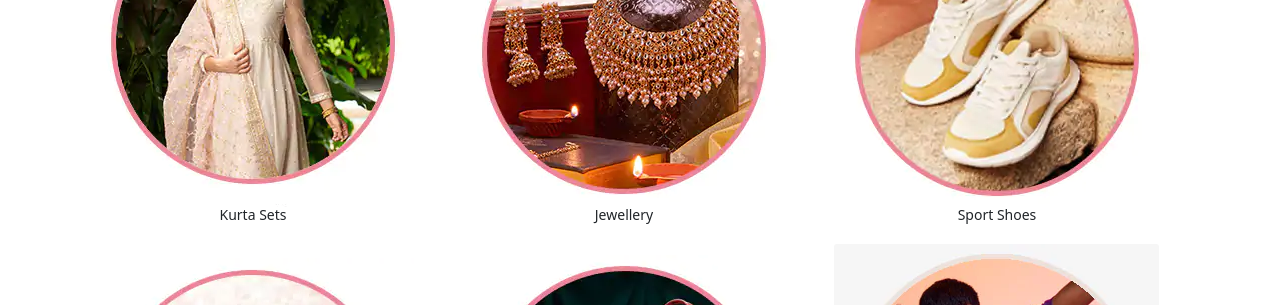
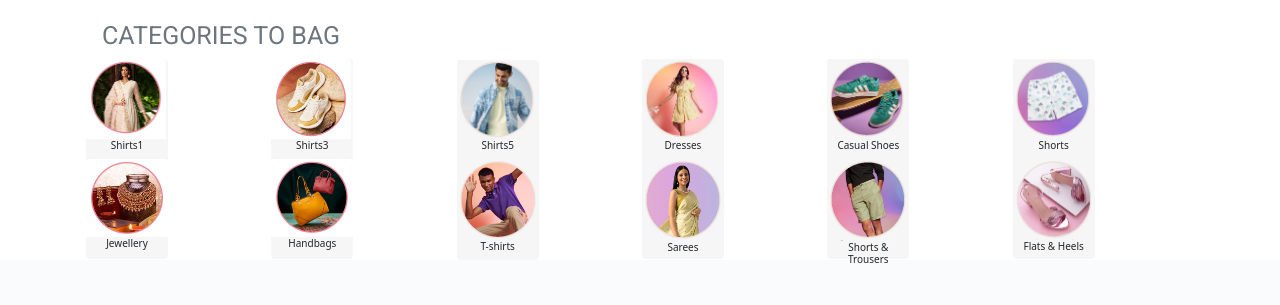
Before and after one commit to johns-joseph/Myntra, a plain HTML site: page index.html in a window 1280 px wide. Shown: the part 870-1175 px from the top of the page. Drawn offline with nearby package versions, Linux system fonts and the light colour scheme.

Commit message:
12 categories section ipad

```diff
--- a/index.html
+++ b/index.html
@@ -15,7 +15,6 @@
 </head>
 <body>
 
-  <!-- major bugfix needed  -->
   <header class="m-org-header">
     <nav class="navbar navbar-expand-lg navbar-light bg-white  px-lg-5 px-0 sticky-top myn-org-header">
         <div class="container-fluid">
@@ -127,12 +126,9 @@
         </div>
     </nav>
   </header>
-  <!-- major bugfix needed  -->
-
-
 
   <!--section 1  mobile slider section -->
-     <div class="myn-org-horizontal-slider">
+     <div class="d-block d-md-none  myn-org-horizontal-slider">
        <div class="slider-container">
             <div class="card text-center myn-molc-cardt1">
               <img src="./images/men.jpg" class="img-fluid myn-cardt1__img  myn-cardt1__img--round">
@@ -271,19 +267,16 @@
  <!-- FEATURED BRANDS -->
 
  <!-- CATEGORIES TO BAG -->
-    <section class="container" id="12brands">
+    <section class="container d-block d-md-none" id="12brands">
     </section>
  <!-- CATEGORIES TO BAG -->
 
 
 
- <!-- DEALS OF THE DAY  -->
+ <!-- DEALS OF THE DAY  IPAD + -->
  <h2 class="ps-3 text-secondary d-md-none myn-atom-h2">DEALS OF THE DAY </h2>
   <div class="myn-org-horizontal-slider" id="cardt2">
   </div>
-
-  <!-- DEALS OF THE DAY  -->
-
 
   <section class="container">
     <div class="row">
@@ -332,6 +325,14 @@
  </div>
  </div>
 </section>
+  <!-- DEALS OF THE DAY IPAD + -->
+
+    <!-- CATEGORIES TO BAG  IPAD+-->
+    <section class="container mx-md-auto ps-md-3  d-none d-md-block" id="12brandsipad">
+    </section>
+    <!-- CATEGORIES TO BAG  IPAD +-->
+
+
 
    <!-- Footer Section -->
    <footer class="myn-org-footer">
@@ -772,33 +773,3 @@
    <script src="script.js"></script>
 </body>
 </html>
-
-<!-- <div class="horizontal-slider">
-  <div class="slider-container">
-        <div class="card item">
-          <img src="drstrange.jpg" class="img-fluid img">
-              <h2 class="item__h2">Dr strange </h2>
-        </div>
-        <div class="text-center card item">
-          <img src="hela.png" class="img-fluid img">
-          <h2 class="item__h2">Hela</h2>
-        </div>
-        <div class="card item">
-          <img src="drstrange.jpg" class="img-fluid img">
-          <h2 class="item__h2">Dr strange </h2>
-        </div>
-        <div class="card item">
-          <img src="hela.png" class="img-fluid img">
-          <h2 class="item__h2">Hela</h2>
-        </div>
-        <div class="card item">
-          <img src="drstrange.jpg" class="img-fluid img">
-          <h2 class="item__h2">Dr strange </h2>
-        </div>
-         <div class="card item">
-          <img src="hela.png" class="img-fluid img">
-          <h2 class="text-center item__h2">Hela</h2>
-        </div>
-
-  </div>
-</div>   -->
--- a/script.js
+++ b/script.js
@@ -17,6 +17,26 @@ function brand12()
          brands.innerHTML +=  "<div class=\"col-4 d-inline-block\"><div class=\"card myn-molc-cardt1 text-center\"><img src=\"images/brand (" + i*j +").PNG\" class=\"card-img-top img-fluid\" alt=\"12 Brands\">"+
                                "<h2 class=\"card-title myn-atom-h2\">"+ arr[i*j -1]+"</h2></div></div>" ;
      }
+
+
+    brands = document.getElementById("12brandsipad");
+    brands.innerHTML = "<h4 class=\"mt-4 ps-md-3 text-secondary myn-atom-h4\">CATEGORIES TO BAG</h4>";
+
+    arr = ["Shirts0" , "Shirts1" , "Jewellery" ,"Shirts3" ,"Handbags" ,"Shirts5" ,"T-shirts" ,"Dresses" ,"Sarees" ,"Casual Shoes" ,"Shorts & Trousers " ,"Shorts" , "Flats & Heels"];
+
+    j= 0 ;i =0 ;
+      for(i=1;i<7;i++)
+      {
+
+        brands.innerHTML += "<div class=\"col-md-2 text-center d-md-inline-flex\">"+
+                           "<div class=\"card myn-molc-cardt2  myn-molc-cardt2--grey \">"+
+                           "<img src=\"images/brand (" + ++j +").PNG\" class=\"card-img-top img-fluid myn-cardt2__img\" alt=\"12 Brands\">"+
+                           "<h2 class=\"card-title myn-atom-h2  myn-cardt2__h2 \">"+ arr[j]+"</h2>"+
+                           "<img src=\"images/brand (" + ++j +").PNG\" class=\"card-img-top img-fluid\" alt=\"12 Brands\">"+
+                           "<h2 class=\"card-title myn-atom-h2 myn-cardt2__h2\">"+ arr[j]+"</h2>"+
+                           "</div></div>" ;
+      }
+
 
 }
 
--- a/style.sass
+++ b/style.sass
@@ -1,4 +1,5 @@
 $ff1: WhitneySSm ,-apple-system,BlinkMacSystemFont,"Segoe UI",Roboto,Helvetica,Arial,sans-serif
+$ff2: "Roboto"
 $med:  768px
 $large:  992px
 
@@ -67,6 +68,9 @@ p
 .myn-atom-h2
    font-size: 14px
 
+.myn-atom-h4
+   font-size: 16px
+   font-family: $ff2
 .m-atom-logo
    width: 67px
 
@@ -130,6 +134,26 @@ ul
    font-size: 16px
 
 //Horizontal slider mobile
+
+//CATEGORIES TO BAG IPAD +
+.myn-molc-cardt2
+   width: 82px
+   height: 200px
+
+.myn-molc-cardt2--grey
+   background-color: #f6f6f6
+   border: none
+.myn-cardt2__img
+   width: 80px
+   height: 80px
+
+.myn-cardt2__h2
+   font-size: 10px
+
+
+//CATEGORIES TO BAG IPAD +
+
+
 
 .img-wrap
    display: inline-block
@@ -211,7 +235,8 @@ ul
   height: 40px
 // FOOTER
 @media screen and (min-width:$med)
-
+   .myn-atom-h4
+     font-size: 25px
 
 
 @media screen and (min-width:$large)
```
Also changed, not shown: style.css, 1 other file. Lines whose indentation alone changed are shown as unchanged.
